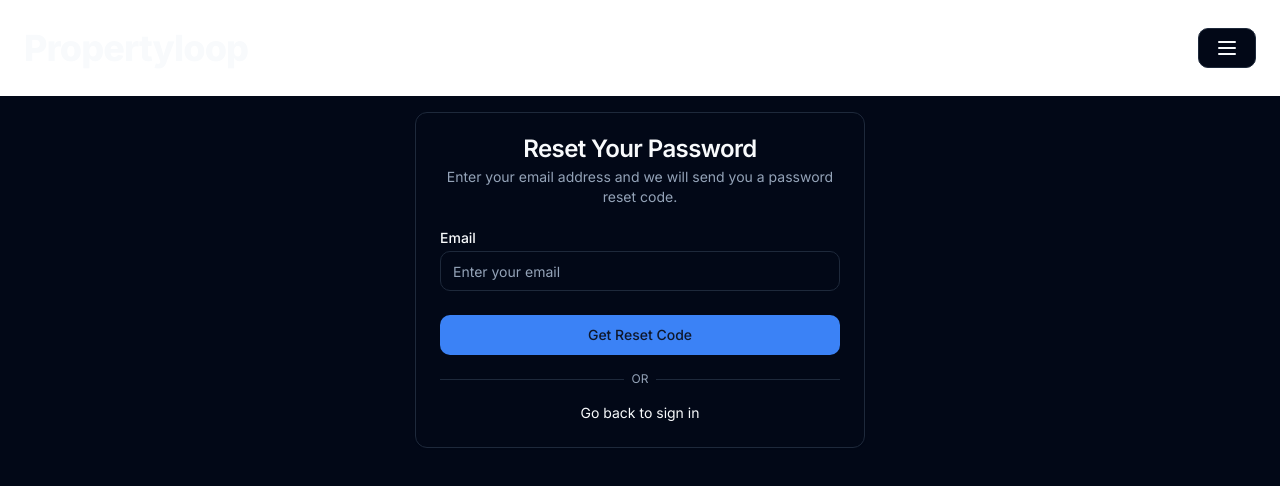
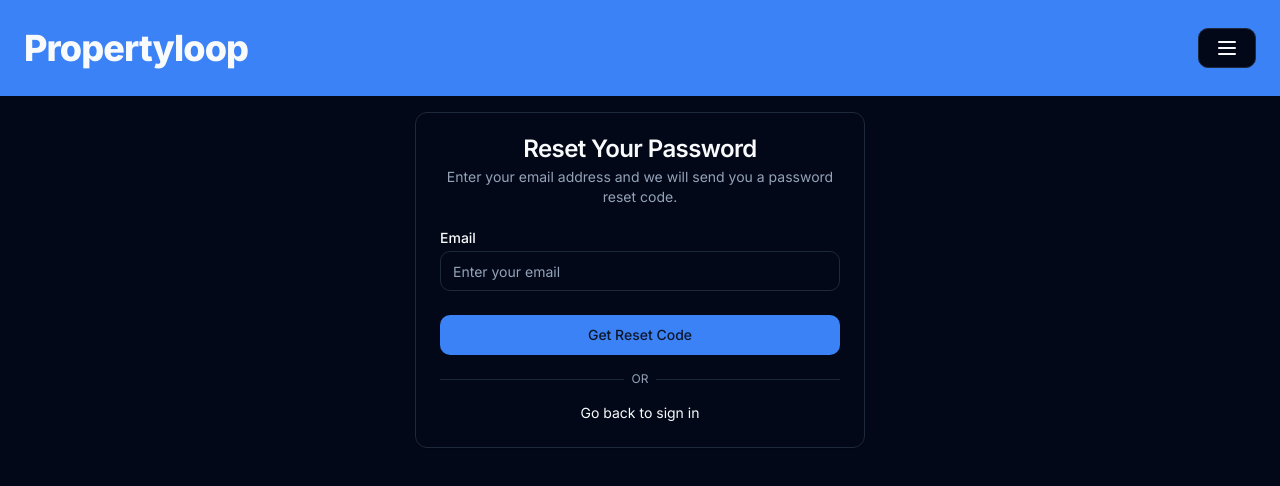
Before and after one commit to AbhishekKolge/propertyloop-frontend, a Next.js app: page /auth/forgot-password in a window 1280 px wide. Shown: the top 486 px of the page. Built offline with nearby package versions, Linux system fonts and the light colour scheme; what @fvilers/disable-react-devtools would draw is missing.

Commit message:
Update Navbar.js

```diff
--- a/src/components/layout/Navbar.js
+++ b/src/components/layout/Navbar.js
@@ -65,7 +65,7 @@ const Navbar = () => {
   }, [pathname]);
 
   return (
-    <nav className='w-full fixed top-0 inset-x-0 z-10 flex justify-between items-center bg-white'>
+    <nav className='w-full fixed top-0 inset-x-0 z-10 flex justify-between items-center bg-primary'>
       <h1 className='text-2xl md:text-4xl'>
         <Link href='/'>Propertyloop</Link>
       </h1>
```
